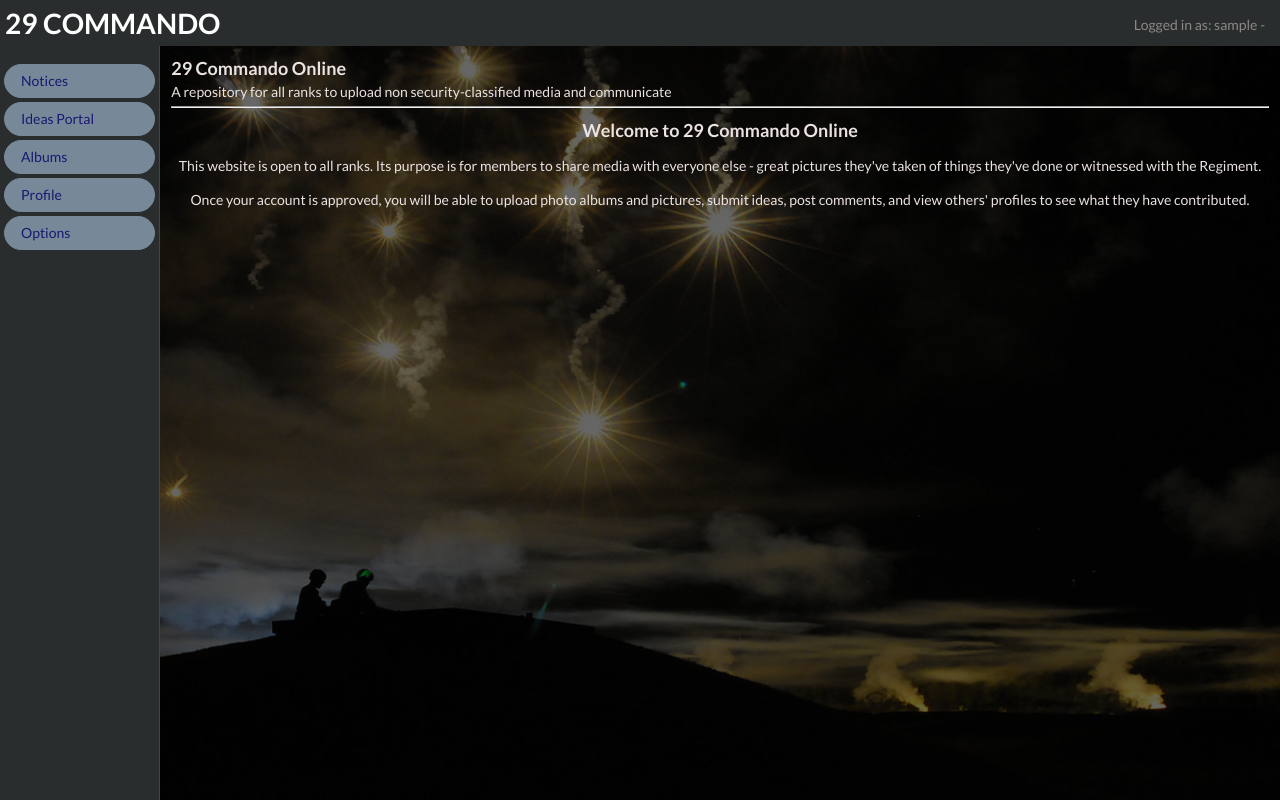
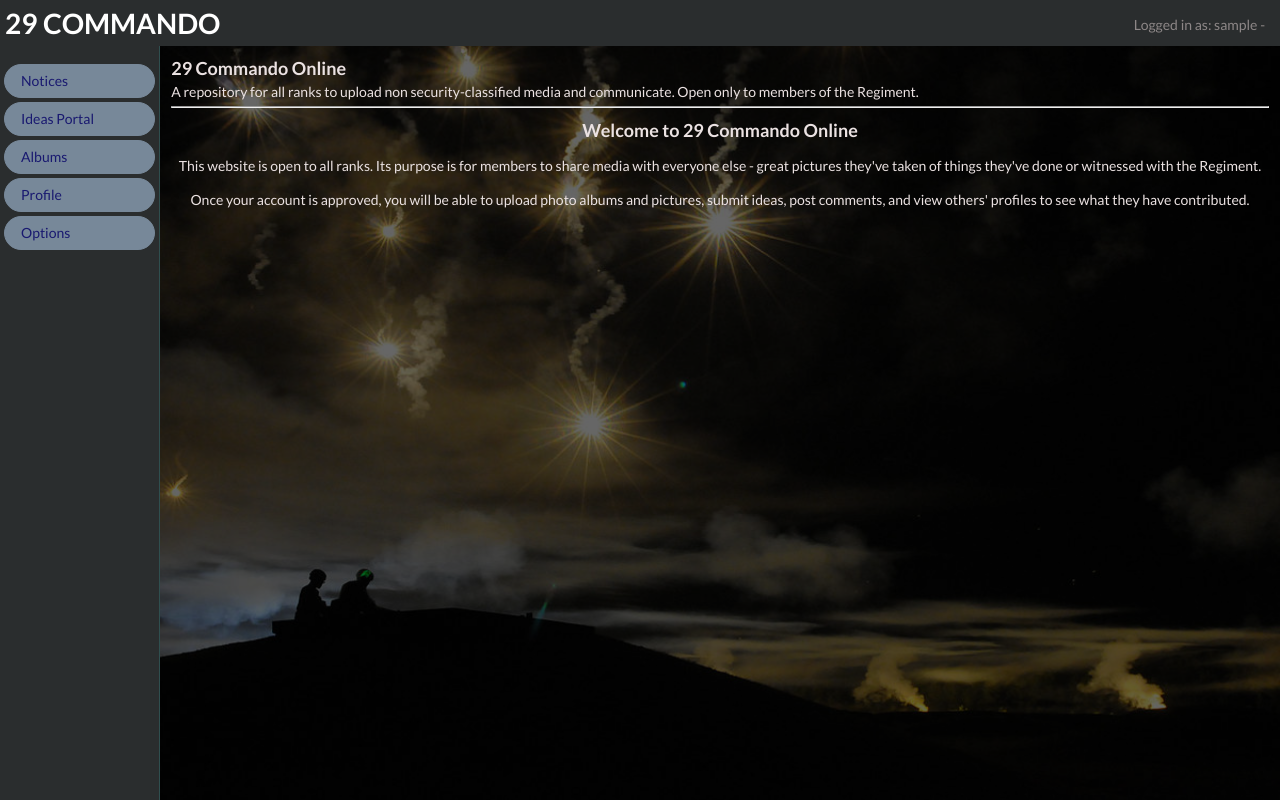
Before and after one commit to Ivystrode/commando_media, a Django app: page / in a window 1280 px wide. Run offline with Django 3.2, Linux system fonts and the light colour scheme; the visitor is signed in with stand-in values (Sample User, id 1); some libraries are stand-ins or nearby versions.

Commit message:
DT small addition to home page subtitle

```diff
--- a/main/templates/main/home.html
+++ b/main/templates/main/home.html
@@ -7,7 +7,7 @@
 
 {% block title %}29 Commando{% endblock %}
 {% block page_title %}29 Commando Online{% endblock %}
-{% block subtitle %}A repository for all ranks to upload non security-classified media and communicate{% endblock %}
+{% block subtitle %}A repository for all ranks to upload non security-classified media and communicate. Open only to members of the Regiment.{% endblock %}
 </head>
 {% block content %}
 
```
